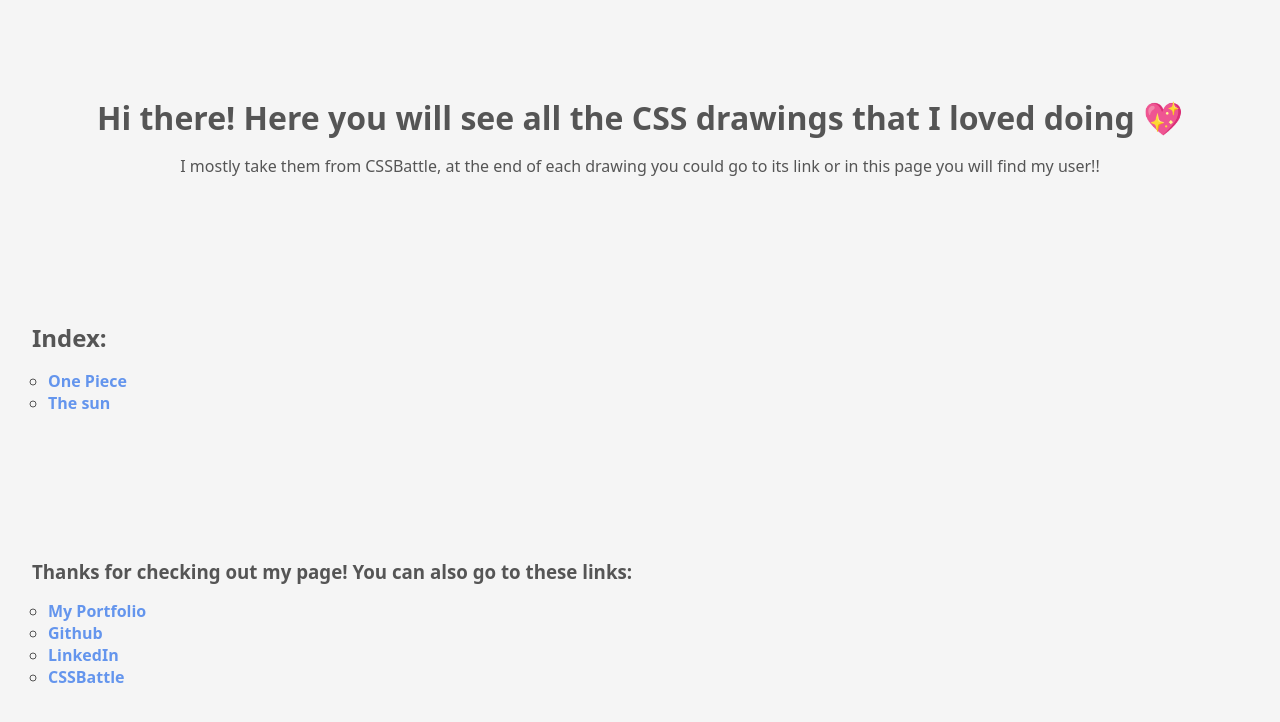
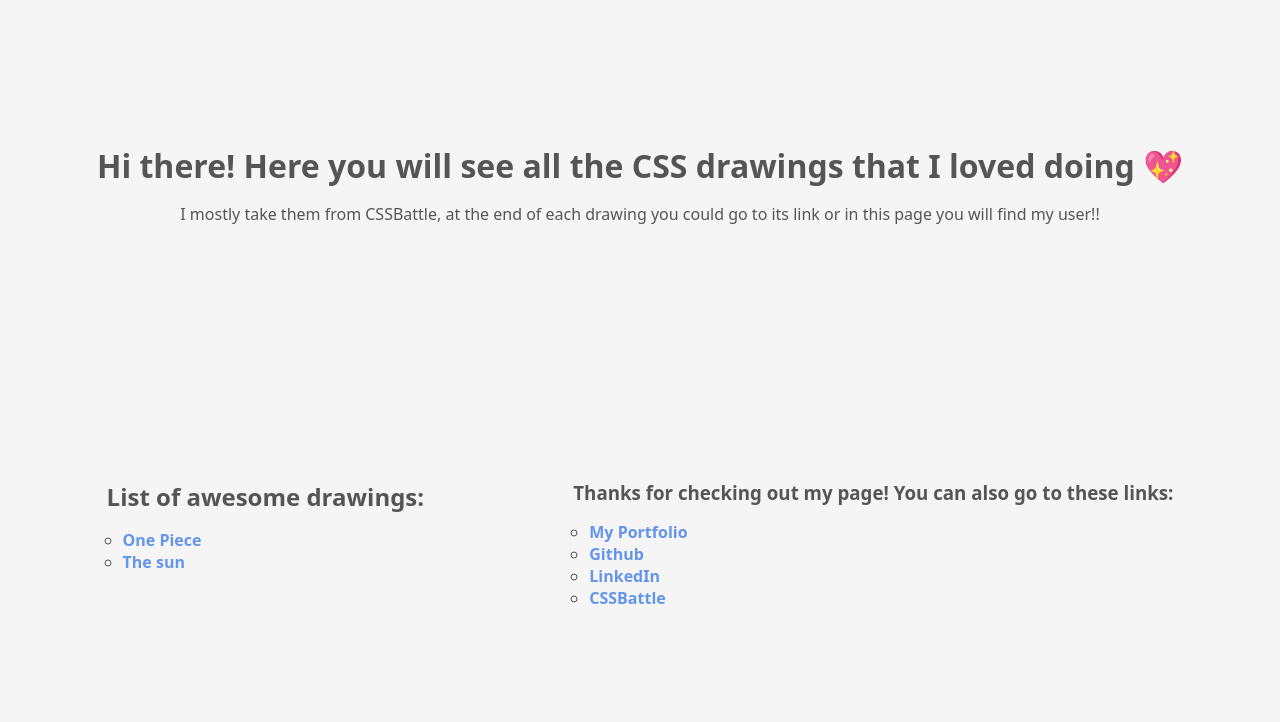
Before and after one commit to albana-meloni/drawings, a plain HTML site: page index.html in a window 1280 px wide. Drawn offline with Linux system fonts and the light colour scheme.

Commit message:
fixing desktop view

```diff
--- a/index.css
+++ b/index.css
@@ -19,9 +19,6 @@
 }
 h1 {
   margin-bottom: 1rem;
-}
-h2 {
-  margin-top: 1rem;
 }
 ul {
   margin: 1rem;
@@ -47,3 +44,12 @@
 a:active {
   color: #daa520;
 }
+.wrap {
+  display: flex;
+  flex-wrap: wrap;
+  align-items: flex-start;
+  justify-content: space-around;
+}
+.wrap div {
+  margin: 2rem;
+}
--- a/index.html
+++ b/index.html
@@ -14,8 +14,9 @@
     <p class="center">I mostly take them from CSSBattle, at the end of each drawing you could go to its link or in this page you will find my user!!</p>
   </div>
 
+  <div class="wrap">
     <div>
-    <h2>Index:</h2>
+      <h2>List of awesome drawings:</h2>
       <ul>
         <li><a href="./luffy/luffy.html">One Piece</a></li>
         <li><a href="./sun/sun.html">The sun</a></li>
@@ -30,5 +31,6 @@
         <li><a href="https://cssbattle.dev/player/albi_m" target="_blank">CSSBattle</a></li>
       </ul>
     </div>
+  </div>
 </body>
 </html>
```
Lines whose indentation alone changed are shown as unchanged.
